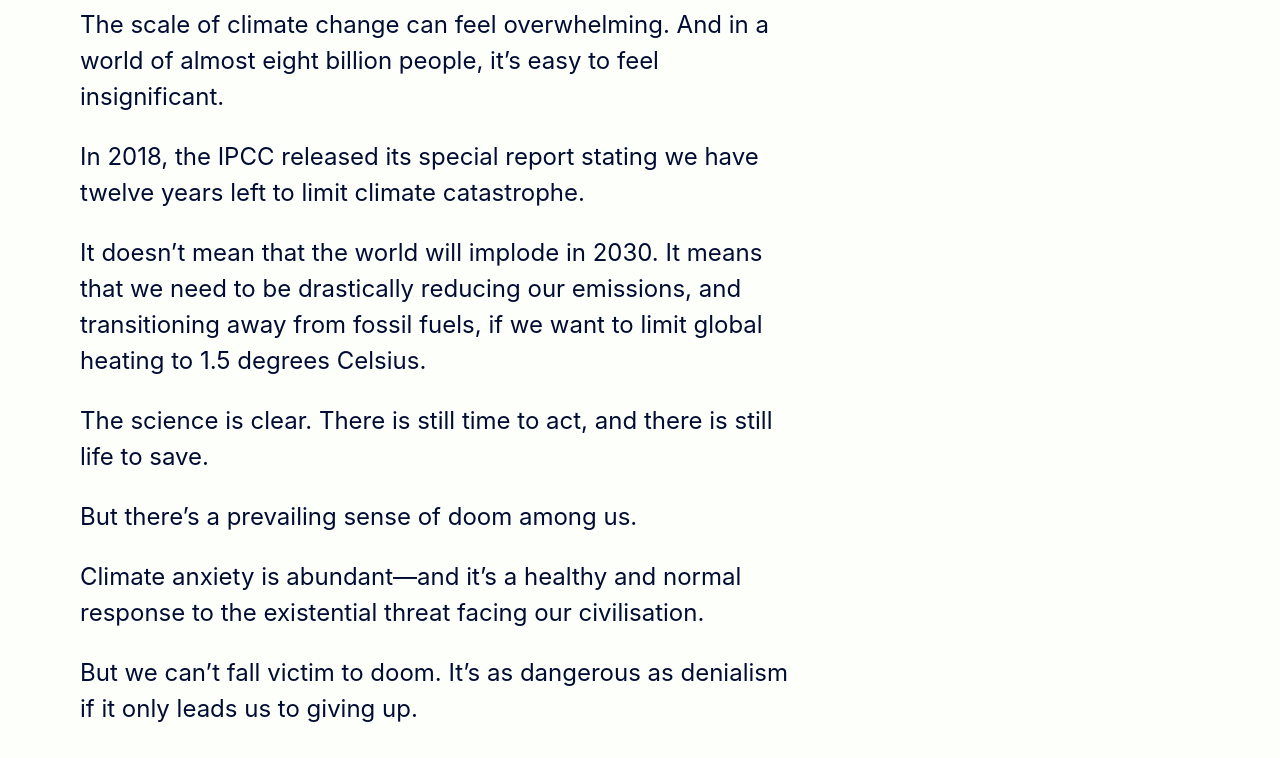
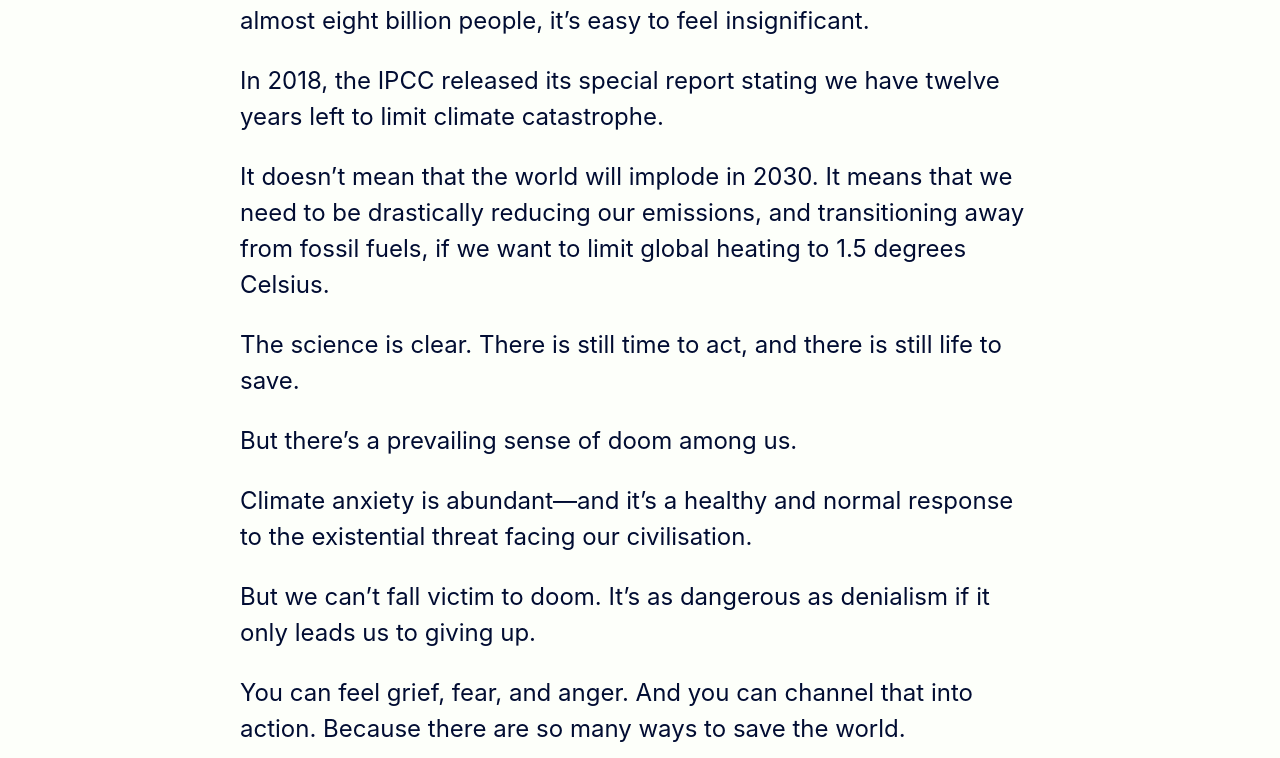
Before and after one commit to z0eka/climate-project, a plain HTML site: page index.html in a window 1280 px wide. Shown: the part 229-987 px from the top of the page. Drawn offline with Linux system fonts and the light colour scheme.

Commit message:
Update style.css

```diff
--- a/style.css
+++ b/style.css
@@ -11,6 +11,8 @@ body{
     min-height:100vh;
     display:flex;
     flex-direction: column;
+    max-width: 800px;
+    margin: auto;
 }
 
 header{
@@ -47,12 +49,6 @@ a.selected {
     color: #348543;
   }
 
-div.manifesto{
-    display: block;
-    max-width: 64%;
-    /* align-items: center; */
-    justify-content: space-around;
-}
 
 footer{
     display:flex;
```
